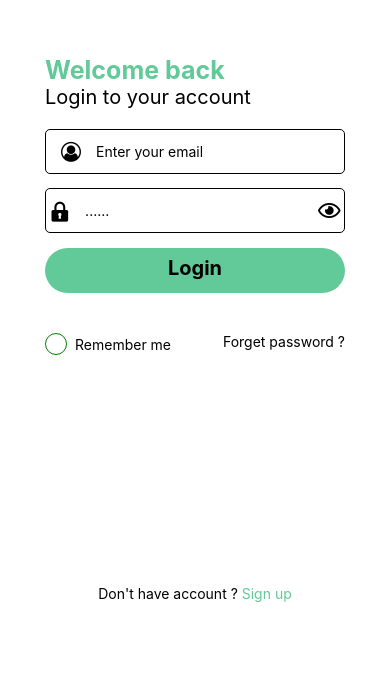
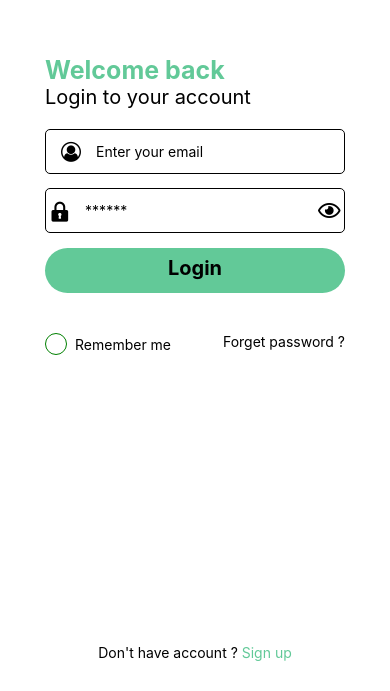
Before and after one commit to TuananhDo0308/nutrition-app-mobile, a React Native app: screen /signIn in a window 390 px wide. Shown: the part 153-844 px from the top of the page. Built offline with nearby package versions, Linux system fonts and the light colour scheme.

Commit message:
update hide password and toggle icon

```diff
--- a/src/component/textTouch.tsx
+++ b/src/component/textTouch.tsx
@@ -1,15 +1,16 @@
 import React from "react"
-import { TouchableOpacity, View, Text, StyleSheet, TextStyle } from "react-native";
+import { TouchableOpacity, View, Text, StyleSheet, TextStyle, ViewStyle } from "react-native";
 
 interface TextTouchProps {
     onPress: () => void,
     title: string,
     TextStyle?: TextStyle,
+    styleContainer?: ViewStyle,
 }
 
-const TextTouch: React.FC<TextTouchProps> = ({onPress, title, TextStyle}) => {
+const TextTouch: React.FC<TextTouchProps> = ({onPress, title, TextStyle, styleContainer}) => {
     return (
-        <TouchableOpacity onPress={onPress}>
+        <TouchableOpacity onPress={onPress} style={styleContainer}>
             <Text style={TextStyle}>{title}</Text>
         </TouchableOpacity>
     );
--- a/src/screens/SignIn.tsx
+++ b/src/screens/SignIn.tsx
@@ -1,6 +1,16 @@
 import React from "react";
+import { useState } from "react";
 import { StatusBar } from "expo-status-bar";
-import { Keyboard, KeyboardAvoidingView, StyleSheet, Text, TextInput, TouchableWithoutFeedback, View } from "react-native";
+import {
+  Keyboard,
+  KeyboardAvoidingView,
+  Pressable,
+  StyleSheet,
+  Text,
+  TextInput,
+  TouchableWithoutFeedback,
+  View,
+} from "react-native";
 import CustomButton from "../component/customButton";
 import FontAwesome from "@expo/vector-icons/FontAwesome";
 import Fontisto from "@expo/vector-icons/Fontisto";
@@ -8,19 +18,21 @@ import FontAwesome5 from "@expo/vector-icons/FontAwesome5";
 import CheckBox from "../component/checkbox";
 import TextTouch from "../component/textTouch";
 
+const SignIn = ({ navigation }) => {
 
-const SignIn = ({navigation}) => {
-
-
+  const [user, setUser] = useState("");
+  const [password, setPassword] = useState("");
+  const [isPasswordVisible, setIsPasswordVisible] = useState(false);
 
   return (
-
     <TouchableWithoutFeedback onPress={() => Keyboard.dismiss()}>
       <View style={styles.container}>
-
+        <View style={styles.container}>
           <View style={styles.inputContainer}>
             <View style={styles.titleContainer}>
-          <Text style={{ fontSize: 25, color: "#62C998", fontWeight: "bold" }}>
+              <Text
+                style={{ fontSize: 25, color: "#62C998", fontWeight: "bold" }}
+              >
                 Welcome back
               </Text>
               <Text style={{ fontSize: 20 }}>Login to your account</Text>
@@ -33,7 +45,11 @@ const SignIn = ({navigation}) => {
                 size={20}
                 color="black"
               />
-          <TextInput style={styles.textInput} placeholder="Enter your email" />
+              <TextInput
+                style={styles.textInput}
+                placeholder="Enter your email"
+                onChangeText={setUser}
+              />
             </View>
 
             <View style={styles.inputSection}>
@@ -45,15 +61,18 @@ const SignIn = ({navigation}) => {
               />
               <TextInput
                 style={styles.textInput}
-            placeholder="......"
-            secureTextEntry={true}
+                placeholder="******"
+                secureTextEntry={!isPasswordVisible}
+                onChangeText={setPassword}
               />
+              <Pressable onPress={() => setIsPasswordVisible(!isPasswordVisible)}>
                 <FontAwesome5
                   style={styles.icon}
-            name="eye"
+                  name={isPasswordVisible ? "eye-slash" : "eye"}
                   size={20}
                   color="black"
                 />
+              </Pressable>
             </View>
 
             <CustomButton onPress={() => alert("pressed")} title={"Login"} />
@@ -66,12 +85,15 @@ const SignIn = ({navigation}) => {
             </View>
             <Text>Forget password ?</Text>
           </View>
+        </View>
 
         <View style={styles.titleBottom}>
-        <Text style={{}}>
-          Don't have account ?
-        </Text>
-        <TextTouch title=' Sign up' onPress={() => navigation.navigate('signUp')} TextStyle={{color: "#62C998"}}/>
+          <Text style={{}}>Don't have account ?</Text>
+          <TextTouch
+            title=" Sign up"
+            onPress={() => navigation.navigate("signUp")}
+            TextStyle={{ color: "#62C998" }}
+          />
         </View>
 
         <StatusBar style="auto" />
@@ -127,14 +149,15 @@ const styles = StyleSheet.create({
   },
 
   checkboxContainer: {
-    flexDirection: 'row',
-    alignItems: 'center',
+    flexDirection: "row",
+    alignItems: "center",
   },
 
   titleBottom: {
-    marginTop: 230,
+    position: "absolute",
+    bottom: 30,
     alignItems: "center",
-    flexDirection: 'row',
+    flexDirection: "row",
   },
 });
 
--- a/src/screens/SignUp.tsx
+++ b/src/screens/SignUp.tsx
@@ -9,6 +9,7 @@ import {
   TouchableWithoutFeedback,
   Keyboard,
   Platform,
+  Pressable,
 } from "react-native";
 import CustomButton from "../component/customButton";
 import FontAwesome from "@expo/vector-icons/FontAwesome";
@@ -17,13 +18,13 @@ import FontAwesome5 from "@expo/vector-icons/FontAwesome5";
 import { useState } from "react";
 import TextTouch from "../component/textTouch";
 
-const SignUp = ({navigation}) => {
+const SignUp = ({ navigation }) => {
   const [user, setUser] = useState("");
   const [password, setPassword] = useState("");
+  const [isPasswoedVisible, setIsPasswordVisible] = useState(false);
   const handleOnSubmit = () => {
     alert(user);
   };
-
 
   return (
     <TouchableWithoutFeedback onPress={() => Keyboard.dismiss()}>
@@ -35,8 +36,12 @@ const SignUp = ({navigation}) => {
         <View style={styles.innerContainer}>
           <View style={styles.inputContainer}>
             <View style={styles.titleContainer}>
-              <Text style={{fontSize: 25, fontWeight: 'bold',color: '#62C998'}}>Register</Text>
-              <Text style={{fontSize: 20}}>Create your own account</Text>
+              <Text
+                style={{ fontSize: 25, fontWeight: "bold", color: "#62C998" }}
+              >
+                Register
+              </Text>
+              <Text style={{ fontSize: 20 }}>Create your own account</Text>
             </View>
 
             <View style={styles.inputSection}>
@@ -64,31 +69,32 @@ const SignUp = ({navigation}) => {
               <TextInput
                 style={styles.textInput}
                 placeholder="******"
-                secureTextEntry
+                secureTextEntry={!isPasswoedVisible}
                 value={password}
                 onChangeText={setPassword}
               />
-              <FontAwesome5
-                style={styles.icon}
-                name="eye"
-                size={20}
-                color="black"
-              />
+              <Pressable onPress={() => setIsPasswordVisible(!isPasswoedVisible)}>
+                <FontAwesome5
+                  style={styles.icon}
+                  name={isPasswoedVisible ? "eye-slash" : "eye"}
+                  size={20}
+                  color="black"
+                />
+              </Pressable>
             </View>
 
             <CustomButton onPress={handleOnSubmit} title={"Sign up"} />
           </View>
-
-
-
         </View>
 
         {/* Giữ nội dung này cố định ở dưới */}
         <View style={styles.titleBottom}>
-          <Text style={{ color: "#000" }}>
-            Have an account already?
-          </Text>
-          <TextTouch title=" Login" onPress={() => navigation.navigate('signIn')} TextStyle={{color: "#62C998"}}/>
+          <Text style={{ color: "#000" }}>Have an account already?</Text>
+          <TextTouch
+            title=" Login"
+            onPress={() => navigation.navigate("signIn")}
+            TextStyle={{ color: "#62C998" }}
+          />
         </View>
 
         <StatusBar style="auto" />
@@ -106,7 +112,7 @@ const styles = StyleSheet.create({
   innerContainer: {
     flex: 1,
     justifyContent: "center",
-    paddingBottom: 120,
+    paddingBottom: 70,
   },
 
   titleContainer: {
@@ -143,11 +149,10 @@ const styles = StyleSheet.create({
 
   titleBottom: {
     position: "absolute",
-    bottom: 23,
+    bottom: 30,
     alignSelf: "center",
-    flexDirection: 'row',
+    flexDirection: "row",
   },
-
 });
 
 export default SignUp;
```
Lines whose indentation alone changed are shown as unchanged.
